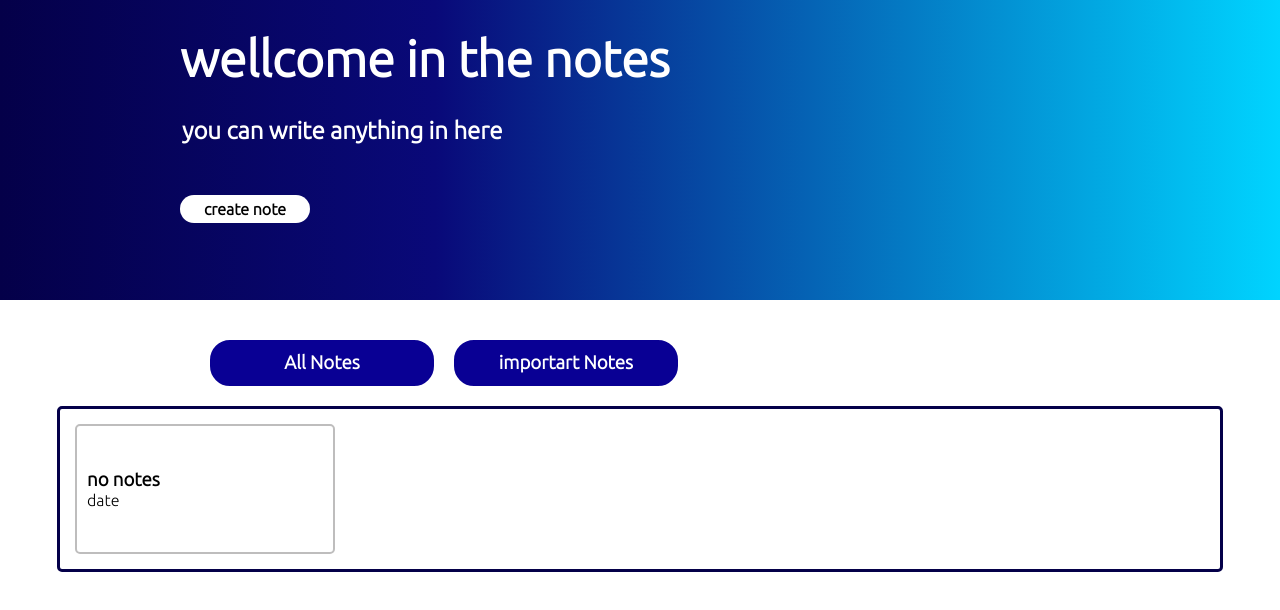
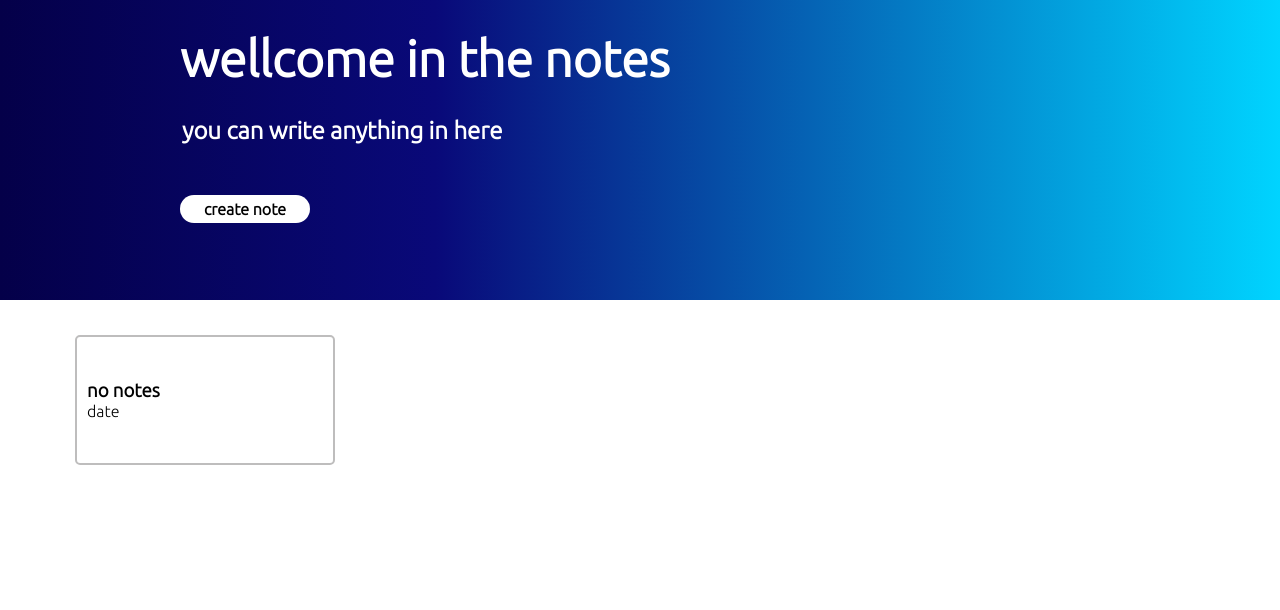
Before and after one commit to ajidarmansyah/apk-catatan, a plain HTML site: page index.html in a window 1280 px wide. Drawn offline with Linux system fonts and the light colour scheme.

Commit message:
menambahkan file notes, menghilangkan border dan dua tombol navigasi pada index.html

```diff
--- a/index.html
+++ b/index.html
@@ -15,10 +15,6 @@
         <h2 class="deskripsi">you can write anything in here</h2>
         <a href="notes.html" class="button">create note</a>
     </header>
-    <nav class="nav">
-        <h3>All Notes</h3>
-        <h3>importart Notes</h3>
-    </nav>
     <main>
         <div class="content">
             <h3>no notes</h3>
--- a/style.css
+++ b/style.css
@@ -38,39 +38,13 @@ header{
     background-color: white;
 }
 
-nav{
-    display: flex;
-    margin-top: 40px ;
-    margin-left: 200px;
-}
-
-nav h3{
-    width: 200px;
-    text-align: center;
-    background-color: rgb(9,0,148);
-    color: white;
-    border-radius: 20px;
-    padding: 10px;
-    margin: 0 10px;
-    transition: 0.2s;
-    border: 2px solid rgb(9,0,148);
-}
-
-nav h3:hover{
-    border: 2px solid rgb(9,0,148);
-    background-color: white;
-    color: black;
-    cursor: pointer;
-}
-
 main{
     width: 1160px;
     margin: 20px auto;
     border-radius: 5px;
     display: flex;
     flex-wrap: wrap;
-    background-color: white;
-    border: 3px solid rgb(4,0,73);
+
 }
 
 .content{
```
Also changed, not shown: notes.html (added, +24 -0 lines).
